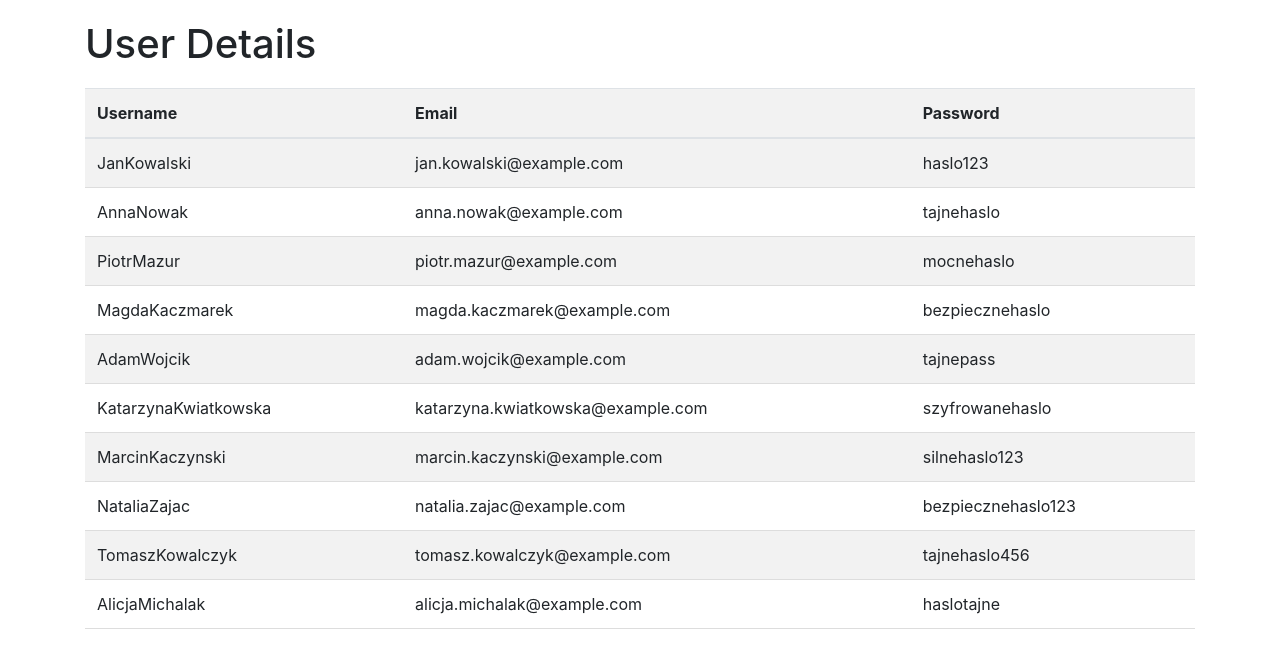
After one commit to LPiotr/pythonflask, a Flask app: page /users in a window 1280 px wide. The commit adds this page. Shown: the top 668 px of the page. Run offline with Flask 3, Linux system fonts and the light colour scheme; the visitor is signed in with stand-in values (Sample User, id 1); parts of the project's set-up code (start-up, migrations or seed data) failed here and were passed over; some libraries are stand-ins or nearby versions.

Commit message:
poprawki dotyczące routingu

```diff
--- a/app.py
+++ b/app.py
@@ -8,8 +8,6 @@ import time
 import json
 import re
 import locale
-
-
 
 locale.setlocale(locale.LC_TIME, 'pl_PL')
 
@@ -25,27 +23,27 @@ app.config['MYSQL_DB'] = 'flask'
 mysql = MySQL(app)
 
 
-
 @app.route('/')
-@app.route('/login', methods =['GET', 'POST'])
+@app.route('/login', methods=['GET', 'POST'])
 def login():
-    mesage = ''
+    message = ''
     if request.method == 'POST' and 'email' in request.form and 'password' in request.form:
         email = request.form['email']
         password = request.form['password']
         cursor = mysql.connection.cursor(MySQLdb.cursors.DictCursor)
-        cursor.execute('SELECT * FROM users WHERE email = % s AND password = % s', (email, password, ))
+        cursor.execute(
+            'SELECT * FROM users WHERE email = %s AND password = %s', (email, password,))
         user = cursor.fetchone()
         if user:
             session['loggedin'] = True
             session['userid'] = user['userid']
             session['name'] = user['name']
             session['email'] = user['email']
-            mesage = 'Zalogowano pomyślnie !'
-            return render_template('dashboard.html', mesage = mesage)
+            message = 'Zalogowano pomyślnie!'
+            return redirect(url_for('dashboard'))
         else:
-            mesage = 'Proszę wprowadż poprawny email lub hasło !'
-    return render_template('login.html', mesage = mesage)
+            message = 'Proszę wprowadź poprawny email lub hasło!'
+    return render_template('login.html', message=message)
 
 
 @app.route('/logout')
@@ -55,29 +53,40 @@ def logout():
     session.pop('email', None)
     return redirect(url_for('login'))
 
-@app.route('/register', methods =['GET', 'POST'])
+
+@app.route('/register', methods=['GET', 'POST'])
 def register():
-    mesage = ''
-    if request.method == 'POST' and 'name' in request.form and 'password' in request.form and 'email' in request.form :
+    message = ''
+    if request.method == 'POST' and 'name' in request.form and 'password' in request.form and 'email' in request.form:
         userName = request.form['name']
         password = request.form['password']
         email = request.form['email']
         cursor = mysql.connection.cursor(MySQLdb.cursors.DictCursor)
-        cursor.execute('SELECT * FROM users WHERE email = % s', (email, ))
+        cursor.execute('SELECT * FROM users WHERE email = %s', (email,))
         account = cursor.fetchone()
         if account:
-            mesage = 'Konto z podanym adresem {} istnieje w bazie !'.format(email)
+            message = 'Konto z podanym adresem {} istnieje w bazie!'.format(
+                email)
         elif not re.match(r'[^@]+@[^@]+\.[^@]+', email):
-            mesage = 'Nieprawidłowy adres email !'
+            message = 'Nieprawidłowy adres email!'
         elif not userName or not password or not email:
-            mesage = 'Proszę wypełnić formularz !'
+            message = 'Proszę wypełnić formularz!'
         else:
-            cursor.execute('INSERT INTO users VALUES (NULL, % s, % s, % s)', (userName, password, email ))
+            cursor.execute(
+                'INSERT INTO users VALUES (NULL, %s, %s, %s)', (userName, password, email,))
             mysql.connection.commit()
-            mesage = 'Pomyślnie zarejestrowano nowego użytkownika {}!'.format(userName)
+            message = 'Pomyślnie zarejestrowano nowego użytkownika {}!'.format(
+                userName)
     elif request.method == 'POST':
-        mesage = 'Proszę wypełnić formularz !'
-    return render_template('register.html', mesage = mesage)
+        message = 'Proszę wypełnić formularz!'
+    return render_template('register.html', message=message)
+
+
+@app.route('/dashboard')
+def dashboard():
+    if 'loggedin' in session:
+        return render_template('dashboard.html')
+    return redirect(url_for('login'))
 
 
 @app.route("/listen")
@@ -86,14 +95,21 @@ def listen():
         while True:
             global current_time
             current_time = datetime.now().strftime("%c")
-            # current_time = datetime.now().strftime("%H:%M:%S")
             _data = json.dumps({"clock": current_time})
             yield f"id: 1\ndata: {_data}\nevent: online\n\n"
             time.sleep(0.5)
     return Response(respond_to_client(), mimetype='text/event-stream')
 
+@app.route('/users')
+def users():
+    if 'loggedin' in session:
+        with open('users.json', 'r') as file:
+            users = json.load(file)
+
+        return render_template('users.html', users=users)
+
 
 if __name__ == "__main__":
-    app.run( debug=True)
+    app.run(debug=True)
     http_server = WSGIServer(("localhost", 80), app)
     http_server.serve_forever()
--- /dev/null
+++ b/templates/users.html
@@ -0,0 +1,50 @@
+<!DOCTYPE html>
+<html>
+<head>
+    <title>User Details</title>
+    <link rel="stylesheet" href="https://cdn.jsdelivr.net/npm/bootstrap@4.6.1/dist/css/bootstrap.min.css">
+    <style>
+        body {
+            padding: 20px;
+        }
+        h1 {
+            margin-bottom: 20px;
+        }
+        table {
+            width: 100%;
+            border-collapse: collapse;
+        }
+        th, td {
+            padding: 10px;
+            text-align: left;
+            border-bottom: 1px solid #ddd;
+        }
+        th {
+            background-color: #f2f2f2;
+        }
+    </style>
+</head>
+<body>
+    <div class="container">
+        <h1>User Details</h1>
+        <table class="table table-striped">
+            <thead>
+                <tr>
+                    <th>Username</th>
+                    <th>Email</th>
+                    <th>Password</th>
+                </tr>
+            </thead>
+            <tbody>
+                {% for user in users %}
+                <tr>
+                    <td>{{ user.username }}</td>
+                    <td>{{ user.email }}</td>
+                    <td>{{ user.password }}</td>
+                </tr>
+                {% endfor %}
+            </tbody>
+        </table>
+    </div>
+</body>
+</html>
--- /dev/null
+++ b/users.json
@@ -0,0 +1,52 @@
+[
+  {
+    "username": "JanKowalski",
+    "email": "jan.kowalski@example.com",
+    "password": "haslo123"
+  },
+  {
+    "username": "AnnaNowak",
+    "email": "anna.nowak@example.com",
+    "password": "tajnehaslo"
+  },
+  {
+    "username": "PiotrMazur",
+    "email": "piotr.mazur@example.com",
+    "password": "mocnehaslo"
+  },
+  {
+    "username": "MagdaKaczmarek",
+    "email": "magda.kaczmarek@example.com",
+    "password": "bezpiecznehaslo"
+  },
+  {
+    "username": "AdamWojcik",
+    "email": "adam.wojcik@example.com",
+    "password": "tajnepass"
+  },
+  {
+    "username": "KatarzynaKwiatkowska",
+    "email": "katarzyna.kwiatkowska@example.com",
+    "password": "szyfrowanehaslo"
+  },
+  {
+    "username": "MarcinKaczynski",
+    "email": "marcin.kaczynski@example.com",
+    "password": "silnehaslo123"
+  },
+  {
+    "username": "NataliaZajac",
+    "email": "natalia.zajac@example.com",
+    "password": "bezpiecznehaslo123"
+  },
+  {
+    "username": "TomaszKowalczyk",
+    "email": "tomasz.kowalczyk@example.com",
+    "password": "tajnehaslo456"
+  },
+  {
+    "username": "AlicjaMichalak",
+    "email": "alicja.michalak@example.com",
+    "password": "haslotajne"
+  }
+]
```
Also changed, not shown: templates/dashboard.html (+19 -18 lines), templates/index.html (deleted, +0 -18 lines), templates/login.html (+18 -12 lines), templates/register.html (+20 -8 lines), templates/chat.html (added).
